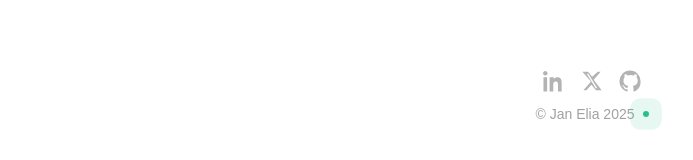
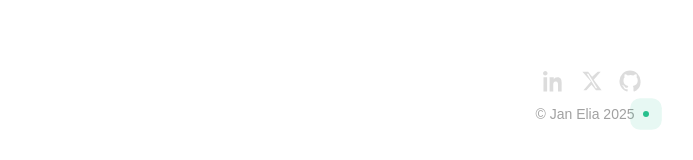
Before and after one commit to jan-elia-24/portfolio1, a Next.js app: page / in a window 1280 px wide. Shown: the part 1943-2103 px from the top of the page, without its empty margins (48-741 px from the left). Built offline with nearby package versions, Linux system fonts and the light colour scheme.

Commit message:
emerald hover + glow for social icons

```diff
--- a/src/app/globals.css
+++ b/src/app/globals.css
@@ -55,3 +55,7 @@ html {
   70%  { box-shadow: 0 0 0 16px rgba(16,185,129,0.0); }
   100% { box-shadow: 0 0 0 0   rgba(16,185,129,0.0); }
 }
+
+.icon-emerald-glow:hover {
+  filter: drop-shadow(0 0 10px rgba(16,185,129,0.65));
+}
--- a/src/components/footer.tsx
+++ b/src/components/footer.tsx
@@ -8,7 +8,7 @@ export default function Footer() {
           target="_blank"
           rel="noopener noreferrer"
           aria-label="LinkedIn"
-          className="opacity-80 hover:opacity-100 transition"
+          className="opacity-80 hover:opacity-100 transition text-neutral-300 hover:text-emerald-400 icon-emerald-glow"
           title="LinkedIn"
         >
           <svg width="22" height="22" viewBox="0 0 24 24" fill="currentColor" aria-hidden="true">
@@ -21,7 +21,7 @@ export default function Footer() {
           target="_blank"
           rel="noopener noreferrer"
           aria-label="X"
-          className="opacity-80 hover:opacity-100 transition"
+          className="opacity-80 hover:opacity-100 transition text-neutral-300 hover:text-emerald-400 icon-emerald-glow"
           title="X"
         >
           <svg width="22" height="22" viewBox="0 0 24 24" fill="currentColor" aria-hidden="true">
@@ -34,7 +34,7 @@ export default function Footer() {
           target="_blank"
           rel="noopener noreferrer"
           aria-label="GitHub"
-          className="opacity-80 hover:opacity-100 transition"
+          className="opacity-80 hover:opacity-100 transition text-neutral-300 hover:text-emerald-400 icon-emerald-glow"
           title="GitHub"
         >
           <svg width="22" height="22" viewBox="0 0 24 24" fill="currentColor" aria-hidden="true">
```
